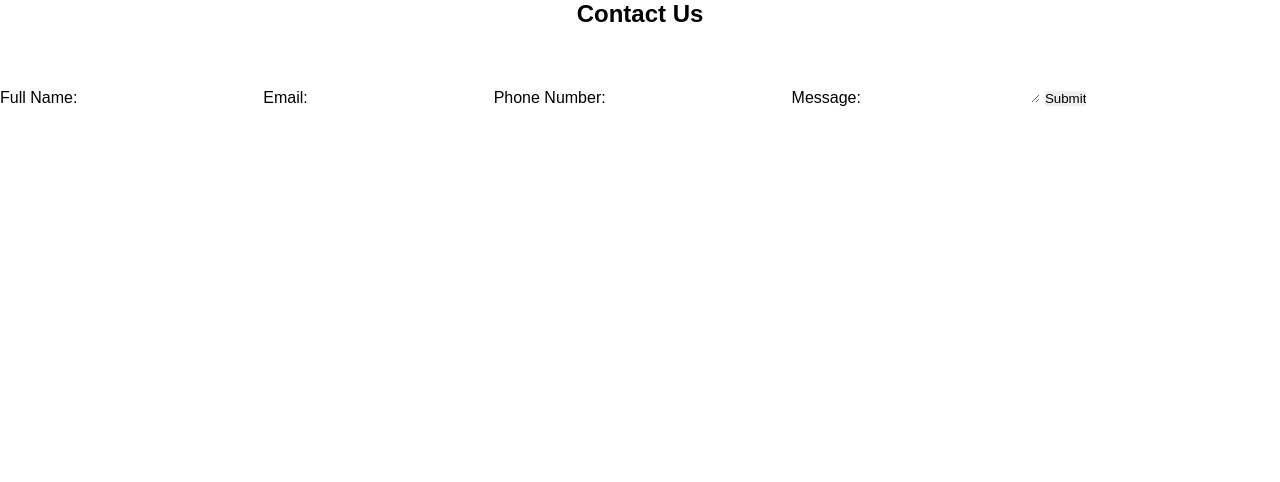
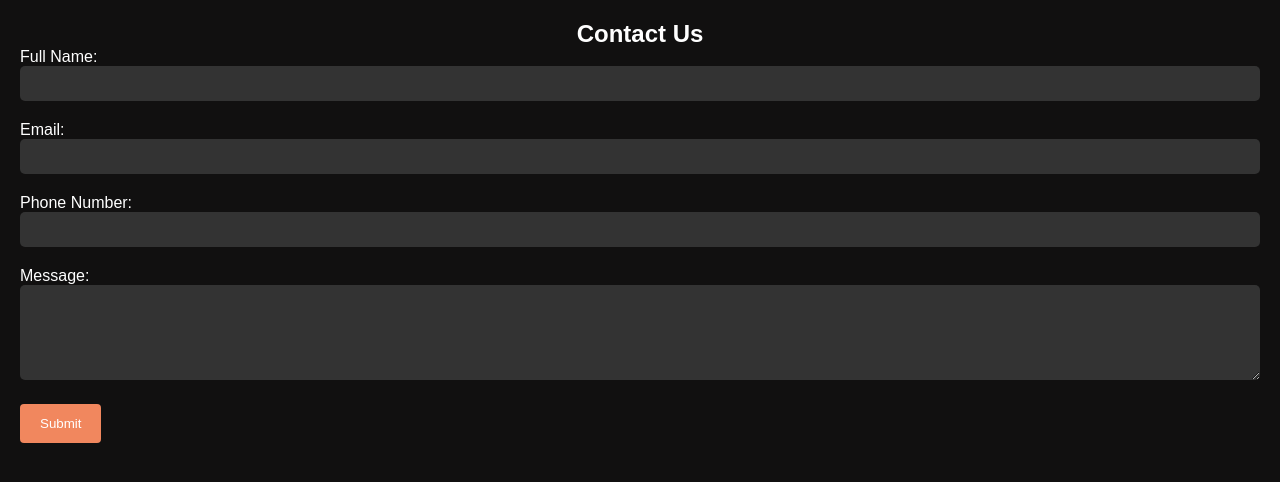
Before and after one commit to ardhirn/Website-Portofolio, a plain HTML site: page contact.html in a window 1280 px wide. Drawn offline with nearby package versions, Linux system fonts and the light colour scheme.

Commit message:
Update styles.css

```diff
--- a/styles.css
+++ b/styles.css
@@ -333,3 +333,39 @@ h2 {
     }
 
   }
+
+/* halaman contact start */
+body {
+    font-family: 'Poppins', sans-serif;
+    background-color: #111010;
+    color: #ffffff;
+    padding: 20px;
+  }
+
+  input[type="text"], input[type="email"], input[type="tel"], textarea {
+    width: 100%;
+    padding: 10px;
+    margin-bottom: 20px;
+    border-radius: 5px;
+    background-color: #333;
+    color: #ffffff;
+  }
+
+  input[type="submit"] {
+    background-color: #F1875E;
+    color: white;
+    padding: 12px 20px;
+    border: none;
+    border-radius: 4px;
+    cursor: pointer;
+  }
+
+  input[type="submit"]:hover {
+    background-color: #b92016;
+  }
+
+  .error {
+    color: red;
+  }
+
+  /* halaman contact end */
```
